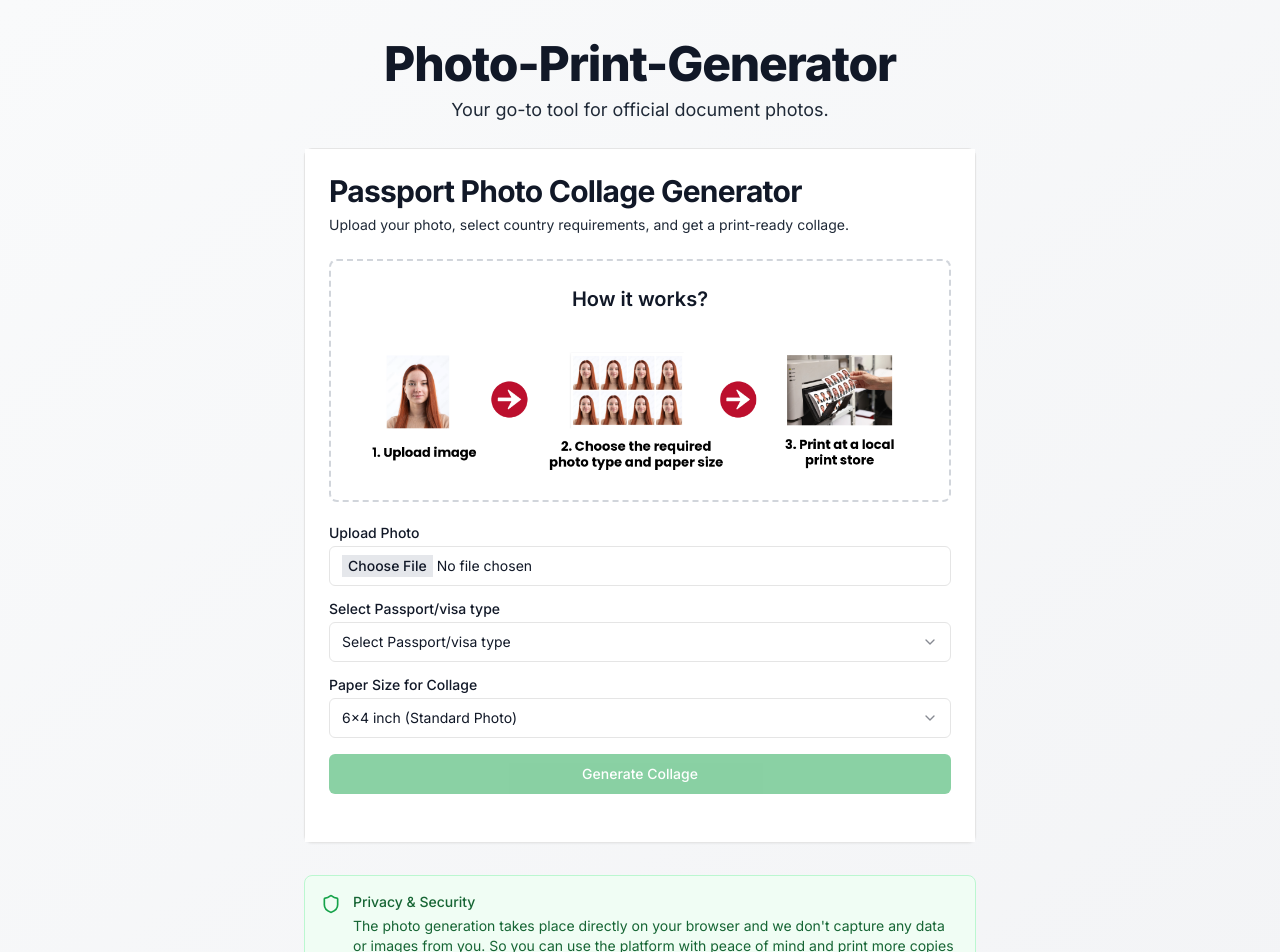
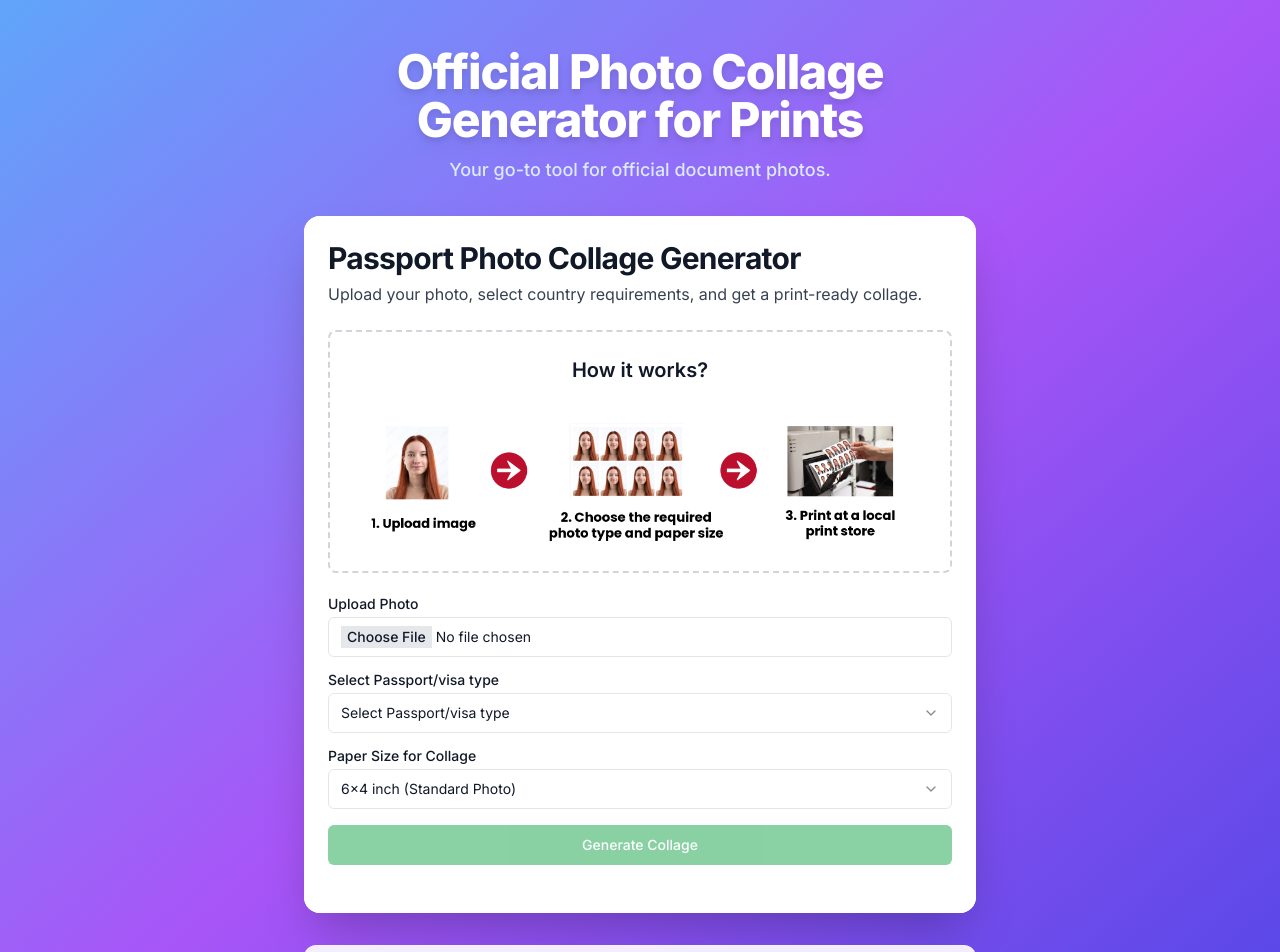
Before and after one commit to samiUK/Photo-Print, a Next.js app: page / in a window 1280 px wide. Shown: the top 952 px of the page. Built offline with nearby package versions, Linux system fonts and the light colour scheme.

Commit message:
feat: add passport photo collage feature
Implement new collage component for passport photos.

Co-authored-by: Sami Rahman <17756237+samiUK@users.noreply.github.com>

```diff
--- a/app/page.tsx
+++ b/app/page.tsx
@@ -317,17 +317,19 @@ export default function Home() {
   const selectedPaperSize = paperSizes.find((s) => s.id === selectedPaperSizeId)
 
   return (
-    <div className="flex min-h-screen flex-col items-center bg-gradient-to-br from-gray-50 to-gray-100 p-4">
-      <header className="w-full max-w-2xl py-6 text-center">
-        <h1 className="text-4xl font-extrabold tracking-tight lg:text-5xl text-gray-900">Photo-Print-Generator</h1>
-        <p className="mt-2 text-lg text-gray-800">Your go-to tool for official document photos.</p>
+    <div className="flex min-h-screen flex-col items-center bg-gradient-to-br from-blue-400 via-purple-500 to-indigo-600 p-4">
+      <header className="w-full max-w-2xl py-8 text-center">
+        <h1 className="text-4xl font-extrabold tracking-tight lg:text-5xl text-white drop-shadow-lg">
+          Official Photo Collage Generator for Prints
+        </h1>
+        <p className="mt-3 text-lg text-blue-100 font-medium">Your go-to tool for official document photos.</p>
       </header>
 
       <main className="w-full max-w-2xl">
-        <Card className="w-full">
+        <Card className="w-full shadow-2xl border-0 rounded-2xl overflow-hidden">
           <CardHeader className="bg-white">
             <CardTitle className="text-3xl font-bold text-gray-900">Passport Photo Collage Generator</CardTitle>
-            <CardDescription className="text-gray-800">
+            <CardDescription className="text-gray-700 text-base">
               Upload your photo, select country requirements, and get a print-ready collage.
             </CardDescription>
           </CardHeader>
@@ -522,11 +524,11 @@ export default function Home() {
 
       {/* Privacy Notice Footer */}
       <footer className="w-full max-w-2xl mt-8 mb-4">
-        <div className="bg-green-50 border border-green-200 rounded-lg p-4">
+        <div className="bg-white/90 backdrop-blur-sm border border-white/20 rounded-xl p-4 shadow-lg">
           <div className="flex items-start gap-3">
-            <Shield className="h-5 w-5 text-green-600 mt-0.5 flex-shrink-0" />
-            <div className="text-sm text-green-800">
-              <p className="font-medium mb-1">Privacy & Security</p>
+            <Shield className="h-5 w-5 text-blue-600 mt-0.5 flex-shrink-0" />
+            <div className="text-sm text-gray-700">
+              <p className="font-semibold mb-1 text-gray-800">Privacy & Security</p>
               <p>
                 The photo generation takes place directly on your browser and we don't capture any data or images from
                 you. So you can use the platform with peace of mind and print more copies of photos to save money.
```
